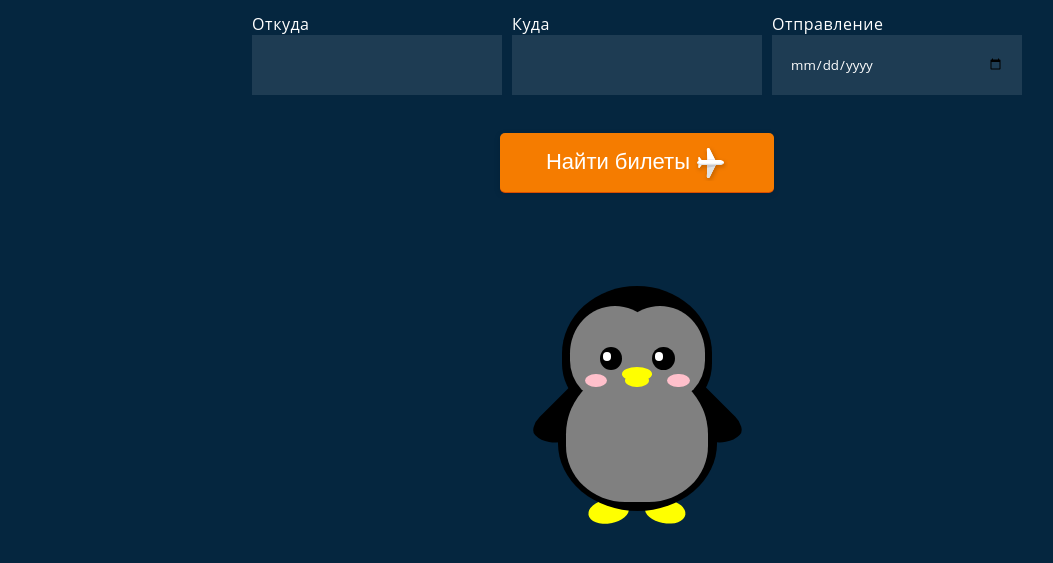
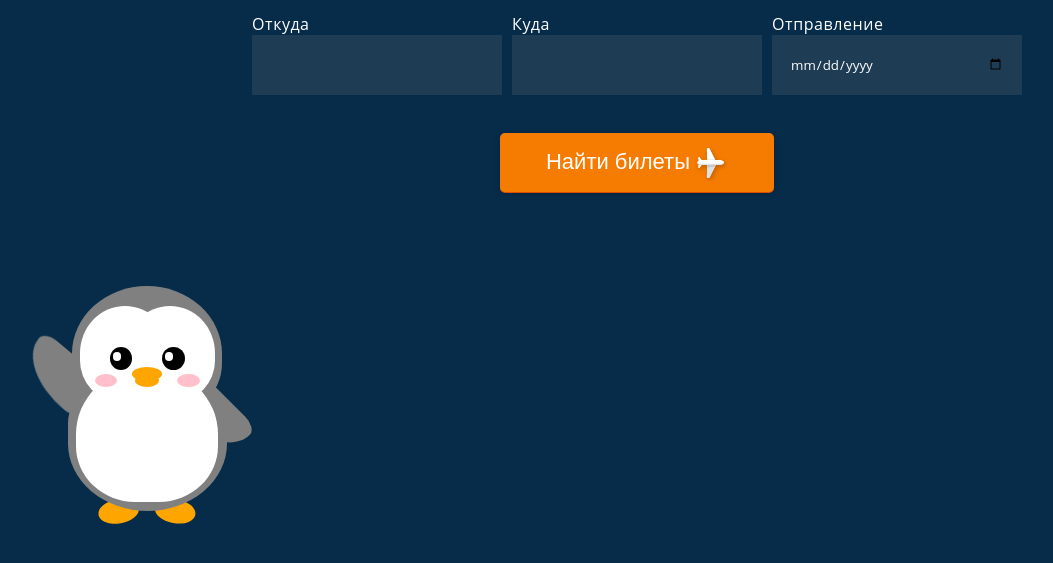
Before and after one commit to EkaterinaShatalova/aviasales, a plain HTML site: page index.html in a window 1280 px wide. Shown: the part 95-658 px from the top of the page, without its empty margins (3-1056 px from the left). Drawn offline with Linux system fonts and the light colour scheme.

Commit message:
background change

```diff
--- a/style.css
+++ b/style.css
@@ -8,7 +8,7 @@
 body {
   font-family: "Open Sans", Helvetica, Arial, sans-serif;
   font-weight: 400;
-  background: #05263f;
+  background: #062c4a;
   color: #fff;
 }
 button {
@@ -267,17 +267,41 @@ input {
   z-index: 1;
 }
 
+.flex {
+  margin: auto;
+  justify-content: center;
+  display: none;
+}
+.one {
+  margin-top: 5%;
+  --penguin-skin: grey;
+  --penguin-belly: white;
+  --penguin-beak: orange;
+}
+
+.two {
+  --penguin-skin: black;
+  --penguin-belly: grey;
+  --penguin-beak: yellow;
+}
+@media (max-width: 750px) {
+  :root {
+    /* Only change code below this line */
+
+    --penguin-skin: black;
+    /* Only change code above this line */
+  }
+}
+
 .penguin {
   /* Only change code below this line */
-  --penguin-skin: black;
-  --penguin-belly: gray;
-  --penguin-beak: yellow;
+  margin-top: 5%;
   /* Only change code above this line */
 
   position: relative;
-  margin: auto;
+
   display: block;
-  margin-top: 5%;
+
   width: 300px;
   height: 300px;
 }
@@ -301,14 +325,34 @@ input {
 }
 
 .right-hand {
-  top: 0%;
-  left: -5%;
+  top: 5%;
+  left: 25%;
   background: var(--penguin-skin, gray);
   width: 30%;
   height: 60%;
   border-radius: 30% 30% 120% 30%;
-  transform: rotate(45deg);
+  transform: rotate(130deg);
   z-index: -1;
+  animation-duration: 3s;
+  animation-name: wave;
+  animation-iteration-count: infinite;
+  transform-origin: 0% 0%;
+  animation-timing-function: linear;
+}
+
+@keyframes wave {
+  10% {
+    transform: rotate(110deg);
+  }
+  20% {
+    transform: rotate(130deg);
+  }
+  30% {
+    transform: rotate(110deg);
+  }
+  40% {
+    transform: rotate(130deg);
+  }
 }
 
 .left-hand {
```
